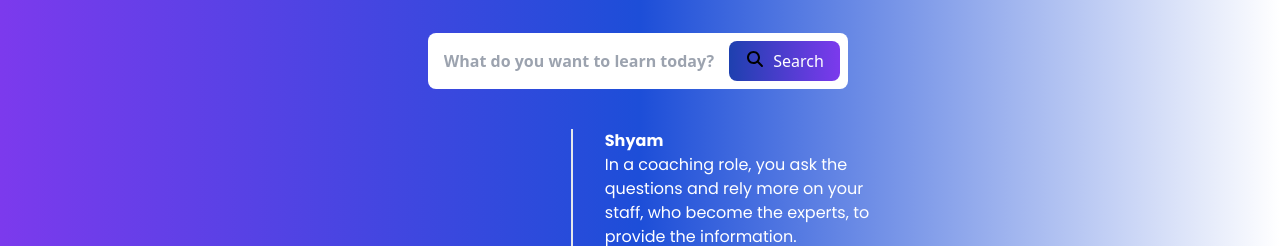
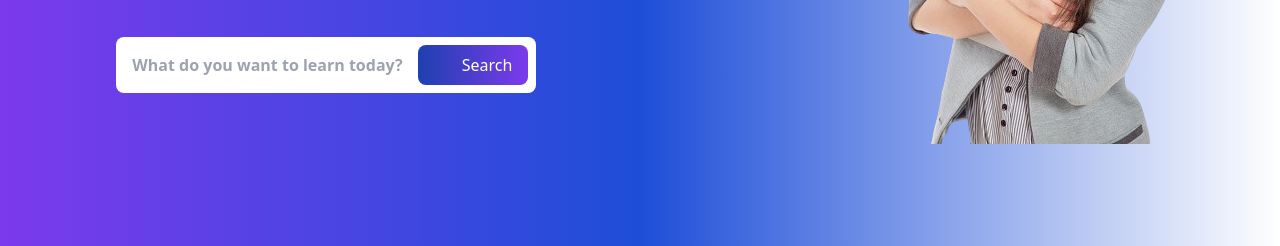
Before and after one commit to Nancy-1311/Good-coaching-landing-page-made-with-html-tailwindcss, a website: page index.html in a window 1280 px wide. Shown: the part 431-677 px from the top of the page. Drawn offline with nearby package versions, Linux system fonts and the light colour scheme.

Commit message:
Update index.html

```diff
--- a/index.html
+++ b/index.html
@@ -69,15 +69,15 @@
     dropdown.classList.toggle("hidden");
   });
 </script>
-<section
-  id="home"
-  class="section flex flex-col justify-around items-center w-[100vw] h-[100vh] relative
-         bg-gradient-to-r from-violet-600 via-blue-700 to-white text-white pt-[7rem] sm:h-auto">
+<section id="home"
+  class="section flex flex-col justify-between w-[100vw] h-[100vh]
+         bg-gradient-to-r from-violet-600 via-blue-700 to-white text-white">
 
-  <div class="flex flex-row items-center sm:flex sm:flex-col sm:h-auto">
+  <!-- TOP CONTENT (ROW) -->
+  <div class="flex justify-around items-center w-full h-[80%]">
 
-    <!-- LEFT CONTENT -->
-    <div class="home-left flex flex-col justify-center text-white">
+    <!-- LEFT -->
+    <div class="home-left flex flex-col justify-center ml-28 text-white">
       <p class="font-[poppins]">SUCCESSFUL COACHES ARE VISIONARIES</p>
 
       <h1 class="text-[3rem] font-[poppins] font-extrabold leading-1">
@@ -90,11 +90,9 @@
         <button class="border-2 border-white w-40 p-2 rounded-lg font-bold text-lg mt-6">
           View Courses
         </button>
-
         <p class="pt-3 font-[poppins] font-bold mt-6">Get Free Consultation</p>
       </div>
 
-      <!-- SEARCH BAR -->
       <div class="relative w-[420px] mt-10">
         <input
           type="text"
@@ -103,27 +101,20 @@
         />
 
         <button
-          class="absolute right-2 top-1/2 -translate-y-1/2 bg-gradient-to-r
-                 from-blue-800 to-violet-600 text-white px-4 py-2 rounded-lg flex gap-2 ml-10">
-
-          <svg width="20px" xmlns="http://www.w3.org/2000/svg" viewBox="0 0 640 640">
-            <path d="M480 272C480 317.9 465.1 360.3 440 394.7L566.6 521.4C579.1 533.9
-                     579.1 554.2 566.6 566.7C554.1 579.2 533.8 579.2 521.3 566.7L394.7
-                     440C360.3 465.1 317.9 480 272 480C157.1 480 64 386.9 64 272C64 157.1
-                     157.1 64 272 64C386.9 64 480 157.1 480 272zM272 416C351.5 416 416
-                     351.5 416 272C416 192.5 351.5 128 272 128C192.5 128 128 192.5 128
-                     272C128 351.5 192.5 416 272 416z"/>
+          class="absolute right-2 top-1/2 -translate-y-1/2
+                 bg-gradient-to-r from-blue-800 to-violet-600 text-white
+                 px-4 py-2 rounded-lg flex gap-2">
+          <svg width="20px" viewBox="0 0 640 640">
+            <path d="..."></path>
           </svg>
           Search
         </button>
       </div>
     </div>
 
-    <!-- CENTER (TESTIMONIAL) -->
-    <div class="home-center mb-[250px] ml-[200px] border-l-2 pl-8 font-[poppins]
-                sm:mt-10 sm:mr-10">
+    <!-- CENTER -->
+    <div class="home-center border-l-2 pl-8 font-[poppins]">
       <h2 class="font-bold">Shyam</h2>
-
       <p>
         In a coaching role, you ask the <br>
         questions and rely more on your <br>
@@ -133,14 +124,14 @@
       </p>
     </div>
 
-    <!-- RIGHT HERO IMAGE -->
+    <!-- RIGHT -->
     <div class="home-right mr-20">
-      <img src="images/hero.png" alt="Hero Image">
+      <img src="images/hero.png" />
     </div>
 
   </div>
 
-  <!-- BOTTOM LOGO STRIP -->
+  <!-- ⭐ FOOTER WITH BRAND ICONS (ADDED) -->
   <div
     class="home-bottom border-t border-white w-full p-4 flex items-center justify-evenly
            bg-gradient-to-r from-violet-700 via-blue-600 to-white pb-[2rem]">
```
